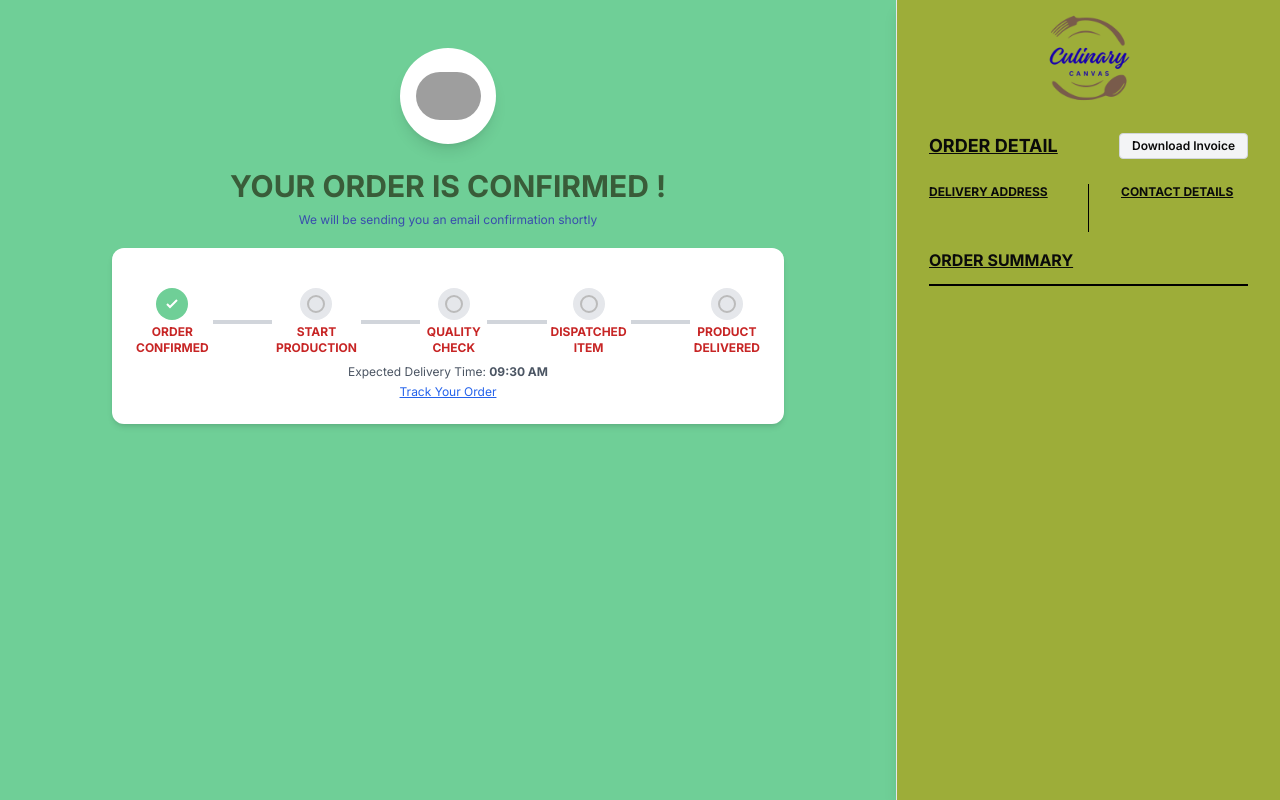
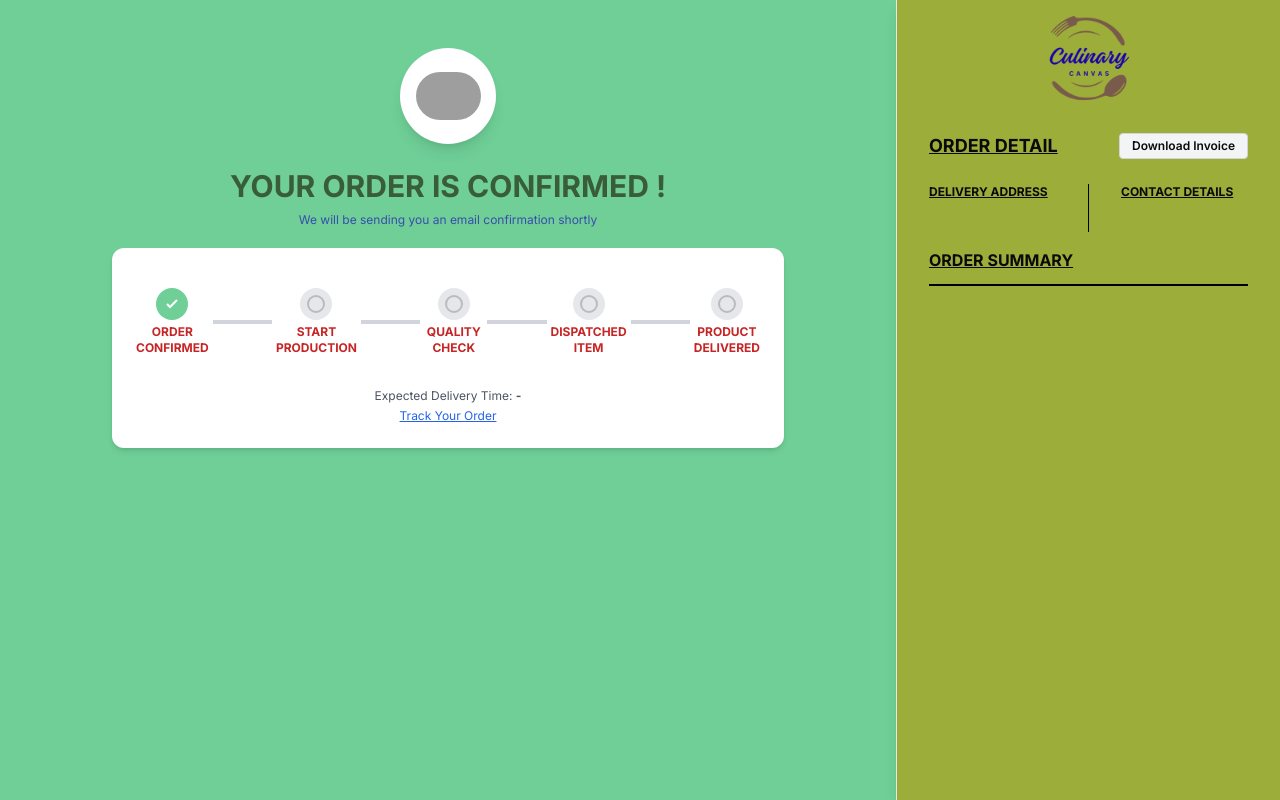
Before and after one commit to uzicodes/Culinary-Canvas, a Next.js app: page /payment/success in a window 1280 px wide. Built offline with nearby package versions, Linux system fonts and the light colour scheme; grey boxes are pictures that could not be loaded.

Commit message:
"Expected Delivery Time" on the success page now dynamically calculates and displays the time by adding 45 minutes for Standard delivery or 35 minutes for Priority delivery to the current time.

```diff
--- a/src/app/payment/success/page.tsx
+++ b/src/app/payment/success/page.tsx
@@ -165,10 +165,27 @@ export default function SuccessPage() {
               <span className="text-xs font-bold text-[#c72525] text-center block">PRODUCT DELIVERED</span>
             </div>
           </div>
-          <div className="text-xs text-gray-600 text-center mt-2">
-            Expected Delivery Time: <span className="font-bold"> 09:30 AM </span>
-            <br />
-            <a href="#" className="text-blue-600 underline mt-1 inline-block">Track Your Order</a>
+          <div className="text-xs text-gray-600 text-center mt-8">
+            {(() => {
+              let expectedTime = '';
+              if (order?.deliveryMethod) {
+                const now = new Date();
+                let addMinutes = 0;
+                if (order.deliveryMethod === 'Standard') addMinutes = 45;
+                if (order.deliveryMethod === 'Priority') addMinutes = 35;
+                if (addMinutes > 0) {
+                  now.setMinutes(now.getMinutes() + addMinutes);
+                  expectedTime = now.toLocaleTimeString([], { hour: '2-digit', minute: '2-digit' });
+                }
+              }
+              return (
+                <>
+                  Expected Delivery Time: <span className="font-bold">{expectedTime || '-'}</span>
+                  <br />
+                  <a href="#" className="text-blue-600 underline mt-1 inline-block">Track Your Order</a>
+                </>
+              );
+            })()}
           </div>
         </div>
       </div>
```
